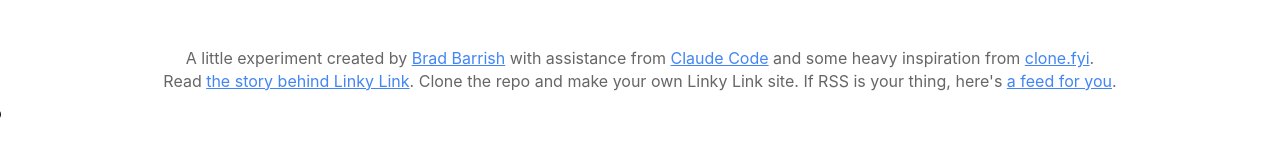
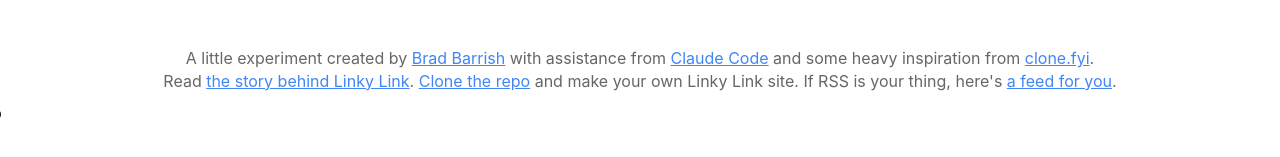
Before and after one commit to bradbarrish/linkity-link, a website: page index.html in a window 1280 px wide. Shown: the part 209-366 px from the top of the page. Drawn offline with Linux system fonts and the light colour scheme; no server answers.

Commit message:
Add GitHub repository link to footer

```diff
--- a/index.html
+++ b/index.html
@@ -39,7 +39,7 @@
 
         <footer class="footer">
             <p>A little experiment created by <a href="https://bradbarrish.com">Brad Barrish</a> with assistance from <a href="https://github.com/anthropics/claude-code">Claude Code</a> and some heavy inspiration from <a href="https://clone.fyi">clone.fyi</a>.</p>
-            <p>Read <a href="https://bradbarrish.com/2025/06/25/some-more-detail-about-linty.html">the story behind Linky Link</a>. Clone the repo and make your own Linky Link site. If RSS is your thing, here's <a href="rss.xml">a feed for you</a>.</p>
+            <p>Read <a href="https://bradbarrish.com/2025/06/25/some-more-detail-about-linty.html">the story behind Linky Link</a>. <a href="https://github.com/bradbarrish/linkity-link">Clone the repo</a> and make your own Linky Link site. If RSS is your thing, here's <a href="rss.xml">a feed for you</a>.</p>
         </footer>
     </div>
 
```
